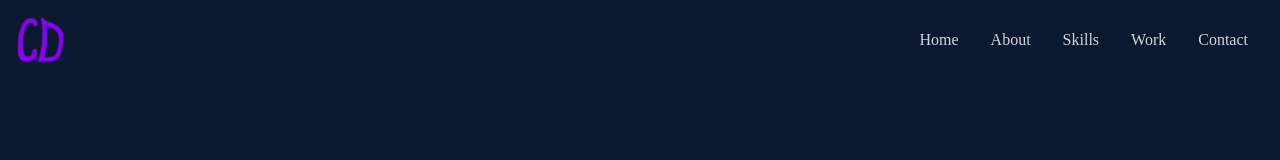
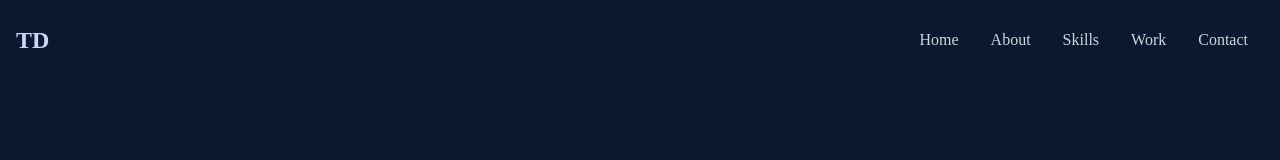
Before and after one commit to TsotneDarjania/ReactPortfilio, a React (Create React App) app: page / in a window 1280 px wide. Shown: the top 160 px of the page. Built offline with nearby package versions, Linux system fonts and the light colour scheme.

Commit message:
update 2

```diff
--- a/src/components/Navbar.jsx
+++ b/src/components/Navbar.jsx
@@ -7,6 +7,8 @@ import {
   FaFacebook,
   FaLinkedinIn,
 } from 'react-icons/fa';
+
+import  Resume from "../assets/resume.pdf"
 import { HiOutlineMail } from 'react-icons/hi';
 import { BsFillPersonLinesFill } from 'react-icons/bs';
 import Logo from '../assets/logo2.png';
@@ -19,7 +21,8 @@ const Navbar = () => {
   return (
     <div className='fixed w-full h-[80px] flex justify-between items-center px-4 bg-[#0a192f] text-gray-300'>
       <div>
-        <img src={Logo} alt='Logo Image' style={{ width: '50px' }} />
+        {/* <img src={Logo} alt='Logo Image' style={{ width: '50px' }} /> */}
+        <span className='text-2xl font-bold text-[#ccd6f6]'> TD </span>
       </div>
 
       {/* menu */}
@@ -125,7 +128,7 @@ const Navbar = () => {
           <li className='w-[160px] h-[60px] flex justify-between items-center ml-[-100px] hover:ml-[-10px] duration-300 bg-[#565f69]'>
             <a
               className='flex justify-between items-center w-full text-gray-300'
-              href='/'
+              href={Resume}
             >
               Resume <BsFillPersonLinesFill size={30} />
             </a>
```
Also changed, not shown: 1 other file (tests, documents, lock files or other folders).
